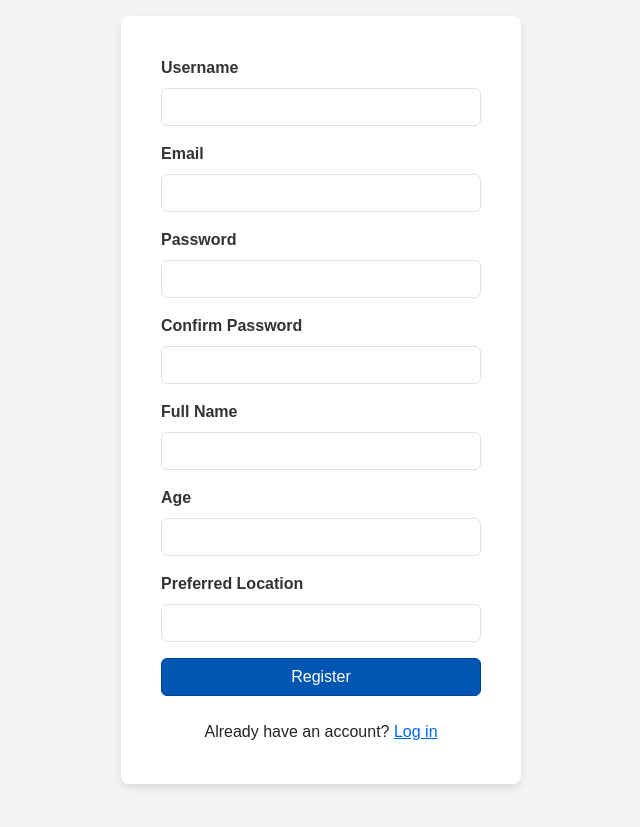
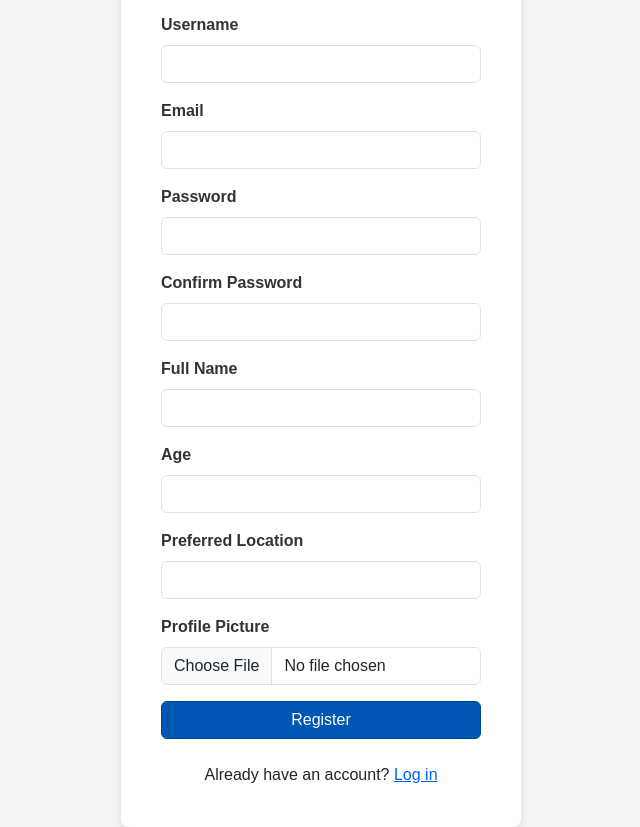
Before and after one commit to DeclanB1/Agile-Web-Development, a Flask app: page /register in a window 1280 px wide. Shown: the whole page, without its empty margins (319-959 px from the left). Before the commit the page ends 788 px from the top, so only its background shows below. Run offline with Flask 3, Linux system fonts and the light colour scheme; some libraries are stand-ins or nearby versions.

Commit message:
Added Profile Picture to registration form

```diff
--- a/requirements.txt
+++ b/requirements.txt
@@ -13,3 +13,4 @@ pycparser==2.22
 werkzeug==3.0.2
 wtforms==3.1.2
 zipp==3.18.1
+email_validator
--- a/src/app.py
+++ b/src/app.py
@@ -1,6 +1,13 @@
+##====================================================================================================
+## Import Dependancies
+##====================================================================================================
+
+import os
 import sqlite3
 import contextlib
 import re
+import uuid
+
 
 from argon2 import PasswordHasher
 from argon2.exceptions import VerifyMismatchError
@@ -8,6 +15,8 @@ from flask import (
     Flask, render_template,
     request, session, redirect, url_for, flash
 )
+from werkzeug.utils import secure_filename
+
 
 from create_database import setup_database
 from utils import login_required, set_session
@@ -17,7 +26,15 @@ from data_person import Person_Data
 from wtforms import StringField, SelectField, IntegerField, SubmitField, TextAreaField, PasswordField, BooleanField
 from wtforms.validators import DataRequired, Length
 from flask_wtf import FlaskForm
+from flask_wtf.file import FileField, FileAllowed
 from wtforms.validators import Email, EqualTo
+
+
+##====================================================================================================
+## Forms Definition
+##====================================================================================================
+
+ALLOWED_EXTENSIONS = {'png', 'jpg', 'jpeg', 'gif'}
 
 
 class RegistrationForm(FlaskForm):
@@ -28,6 +45,7 @@ class RegistrationForm(FlaskForm):
     fullname = StringField('Full Name', validators=[DataRequired()])
     age = IntegerField('Age', validators=[DataRequired()])
     preferredlocation = StringField('Preferred Location', validators=[DataRequired()])
+    profile_picture = FileField('Update Profile Picture', validators=[FileAllowed(ALLOWED_EXTENSIONS)])
     submit = SubmitField('Register')
 
 
@@ -49,8 +67,24 @@ class LoginForm(FlaskForm):
     remember = BooleanField('Remember me')
     submit = SubmitField('Log In')
 
+##====================================================================================================
+## App Configuration
+##====================================================================================================
+
 app = Flask(__name__)
 app.secret_key = 'xpSm7p5bgJY8rNoBjGWiz5yjxM-NEBlW6SIBI62OkLc='
+
+UPLOAD_FOLDER = '/profile-images'  # Update the upload folder path
+
+app.config['UPLOAD_FOLDER'] = os.path.join(os.getcwd(), 'profile-images')  # Update the upload folder configuration
+os.makedirs(app.config['UPLOAD_FOLDER'], exist_ok=True)  # Ensure the upload folder exists
+
+def allowed_file(filename):
+    return '.' in filename and filename.rsplit('.', 1)[1].lower() in ALLOWED_EXTENSIONS
+
+##====================================================================================================
+## Database Configuration
+##====================================================================================================
 
 database = "users.db"
 setup_database(name=database)
@@ -58,12 +92,11 @@ setup_database(name=database)
 Team_Data = Team_Data()
 Person_Data = Person_Data()
 
+##====================================================================================================
+## Routes Definition
+##====================================================================================================
 
-# @app.route('/')
-# @login_required
-# def index():
-#     print(f'User data: {session}')
-#     return render_template('index.html', username=session.get('username'))
+
 @app.route('/')
 @app.route('/dashboard')
 def dashboard():
@@ -120,21 +153,37 @@ def register():
         age = form.age.data
         preferredlocation = form.preferredlocation.data
 
+        print(f"Debug: username={username}, email={email}, password={password}, fullname={fullname}, age={age}, preferredlocation={preferredlocation}")
+
+        filename = None
+        if 'profile_picture' in request.files:
+            file = request.files['profile_picture']
+            if file and allowed_file(file.filename):
+                ext = file.filename.rsplit('.', 1)[1].lower()
+                filename = f"{uuid.uuid4().hex}.{ext}"
+                file_path = os.path.join(app.config['UPLOAD_FOLDER'], filename)
+                file.save(file_path)
+                print(f"Debug: Saved file to {file_path}")
+
+        # Hash the password
+        hashed_password = PasswordHasher().hash(password)
+
         # Check if username already exists
-        with contextlib.closing(sqlite3.connect(database)) as conn:
-            with conn:
+        try:
+            with contextlib.closing(sqlite3.connect(database)) as conn:
                 if conn.execute('SELECT username FROM users WHERE username = ?', (username,)).fetchone():
                     flash('Username already exists', 'error')
                     return render_template('register.html', form=form)
 
-        # Hash the password
-        hashed_password = PasswordHasher().hash(password)
+                print("Debug: Inserting into database")
+                conn.execute('INSERT INTO users (username, password, email, fullname, age, preferredlocation, profile_picture) VALUES (?, ?, ?, ?, ?, ?, ?)',
+                             (username, hashed_password, email, fullname, age, preferredlocation, filename))
+                conn.commit()
 
-        # Insert the new user data into the database
-        with contextlib.closing(sqlite3.connect(database)) as conn:
-            with conn:
-                conn.execute('INSERT INTO users (username, password, email, fullname, age, preferredlocation) VALUES (?, ?, ?, ?, ?, ?)',
-                             (username, hashed_password, email, fullname, age, preferredlocation))
+        except sqlite3.Error as e:
+            print(f"SQLite error: {e}")
+            flash(f'A database error occurred: {e}', 'error')
+            return render_template('register.html', form=form)
 
         # Log the user in right after registration
         session['logged_in'] = True
@@ -143,6 +192,8 @@ def register():
         return redirect('/dashboard')
 
     return render_template('register.html', form=form)
+
+
 
 
 @app.route('/team-basketball')
--- a/src/create_database.py
+++ b/src/create_database.py
@@ -20,7 +20,8 @@ def create_table(db_file: str):
             email TEXT NOT NULL,
             fullname TEXT NOT NULL,
             age INTEGER NOT NULL,
-            preferredlocation TEXT NOT NULL
+            preferredlocation TEXT NOT NULL,
+            profile_picture TEXT
         );
     '''
     conn = create_connection(db_file)
@@ -36,6 +37,3 @@ def setup_database(name: str):
 
     create_table(name)
     print('\033[91m', 'Creating new example database "users.db"', '\033[0m')
-
-# Example usage:
-setup_database("users.db")
--- a/src/templates/register.html
+++ b/src/templates/register.html
@@ -58,7 +58,7 @@
 </head>
 <body class="d-flex align-items-center justify-content-center vh-100">
     <div class="register-container">
-        <form class="register-form" action="{{ url_for('register') }}" method="post">
+        <form class="register-form" action="{{ url_for('register') }}" method="post" enctype="multipart/form-data">
             {{ form.hidden_tag() }}
 
             <div class="mb-3">
@@ -108,6 +108,11 @@
                 {{ form.preferredlocation(class="form-control", id="preferredlocation") }}
             </div>
 
+            <div class="mb-3">
+                <label for="profile_picture" class="form-label">Profile Picture</label>
+                <input type="file" class="form-control file-input" id="profile_picture" name="profile_picture" accept="image/*">
+            </div>
+
             <div class="mb-4">
                 {{ form.submit(class="btn btn-primary form-submit w-100") }}
             </div>
```
Also changed, not shown: src/users.db (deleted).
